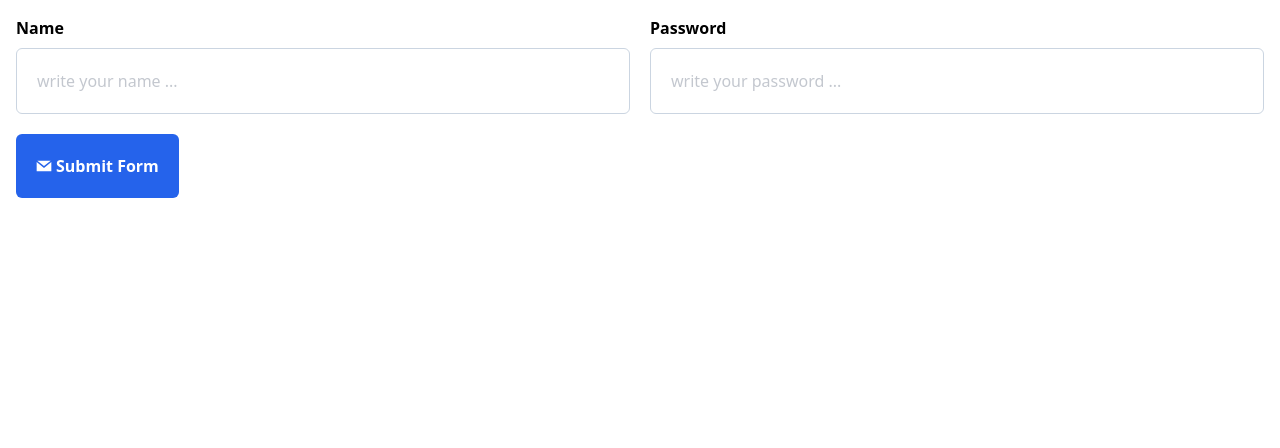
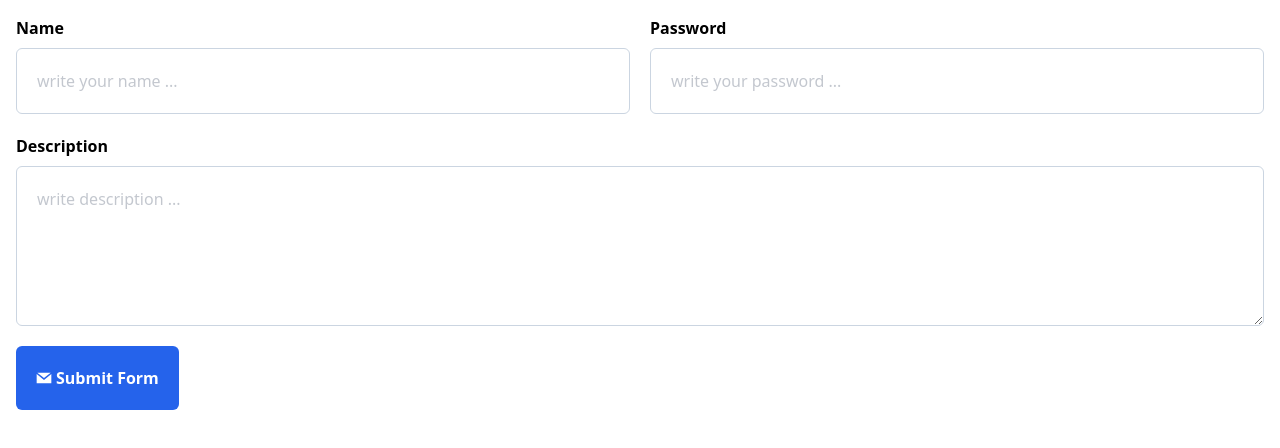
Before and after one commit to IrsyadNafiA/cashier, a React (Vite) app: page /testingform in a window 1280 px wide. Shown: the top 448 px of the page. Built offline with nearby package versions, Linux system fonts and the light colour scheme.

Commit message:
component input done

```diff
--- a/package.json
+++ b/package.json
@@ -10,6 +10,7 @@
     "preview": "vite preview"
   },
   "dependencies": {
+    "classnames": "^2.5.1",
     "framer-motion": "^11.2.2",
     "postcss-cli": "^11.0.0",
     "prop-types": "^15.8.1",
--- a/src/components/utilities/Forms.jsx
+++ b/src/components/utilities/Forms.jsx
@@ -4,8 +4,18 @@ import { useFormContext } from "react-hook-form";
 import { MdError } from "react-icons/md";
 import { findInputError } from "./findInputError";
 import { isFormInvalid } from "./isFormInvalid";
+import classNames from "classnames";
 
-export const Input = ({ label, type, id, placeholder, validation, name }) => {
+export const Input = ({
+  label,
+  type,
+  id,
+  placeholder,
+  validation,
+  name,
+  multiline,
+  className,
+}) => {
   const {
     register,
     formState: { errors },
@@ -13,9 +23,11 @@ export const Input = ({ label, type, id, placeholder, validation, name }) => {
 
   const inputError = findInputError(errors, name);
   const isInvalid = isFormInvalid(inputError);
+  const input_tailwind =
+    "p-5 font-medium rounded-md w-full border border-slate-300 placeholder:opacity-60";
 
   return (
-    <div className="flex flex-col w-full gap-2">
+    <div className={classNames("flex flex-col w-full gap-2", className)}>
       <div className="flex justify-between">
         <label htmlFor={id} className="font-semibold capitalize">
           {label}
@@ -29,13 +41,26 @@ export const Input = ({ label, type, id, placeholder, validation, name }) => {
           )}
         </AnimatePresence>
       </div>
+      {multiline ? (
+        <textarea
+          id={id}
+          type={type}
+          className={classNames(
+            input_tailwind,
+            "min-h-[10rem] max-h-[20rem] resize-y"
+          )}
+          placeholder={placeholder}
+          {...register(`${name}`, validation)}
+        ></textarea>
+      ) : (
         <input
           id={id}
           type={type}
-        className="w-full p-5 font-medium border rounded-md border-slate-300 placeholder:opacity-60"
+          className={classNames(input_tailwind)}
           placeholder={placeholder}
           {...register(name, validation)}
         />
+      )}
     </div>
   );
 };
@@ -66,6 +91,8 @@ Input.propTypes = {
   id: PropTypes.string,
   validation: PropTypes.object,
   name: PropTypes.string,
+  multiline: PropTypes.bool,
+  className: PropTypes.string,
 };
 
 InputError.propTypes = {
--- a/src/components/utilities/inputValidation.jsx
+++ b/src/components/utilities/inputValidation.jsx
@@ -33,3 +33,21 @@ export const PasswordValidation = {
     },
   },
 };
+
+export const TextareaValidation = {
+  name: "description",
+  label: "description",
+  multiline: true,
+  id: "description",
+  placeholder: "write description ...",
+  validation: {
+    required: {
+      value: true,
+      message: "required",
+    },
+    maxLength: {
+      value: 200,
+      message: "200 characters max",
+    },
+  },
+};
--- a/src/pages/Auth/index.jsx
+++ b/src/pages/Auth/index.jsx
@@ -1,4 +1,4 @@
-import { useForm } from "react-hook-form";
+import { useForm, FormProvider } from "react-hook-form";
 import { Link, useNavigate } from "react-router-dom";
 import { users } from "../../api/Users";
 import { AuthContext } from "./AuthContext";
@@ -36,6 +36,7 @@ const Login = () => {
   return (
     <div className="bg-lime-400 w-full h-screen flex flex-col justify-center items-center">
       <h1 className="text-3xl font-bold">LOGIN</h1>
+      <FormProvider></FormProvider>
       <form onSubmit={handleSubmit(onSubmit)}>
         <div className="form-control">
           <label>Email</label>
--- a/src/pages/testingForm.jsx
+++ b/src/pages/testingForm.jsx
@@ -3,8 +3,10 @@ import { Input } from "../components/utilities/Forms";
 import { GrMail } from "react-icons/gr";
 import {
   PasswordValidation,
+  TextareaValidation,
   UsernameValidation,
 } from "../components/utilities/inputValidation";
+
 function TestingForm() {
   const methods = useForm();
 
@@ -23,6 +25,11 @@ function TestingForm() {
         <div className="grid gap-5 md:grid-cols-2">
           <Input {...UsernameValidation} />
           <Input {...PasswordValidation} />
+          <Input
+            {...TextareaValidation}
+            className="md:col-span-2"
+            multiline={true}
+          />
         </div>
         <div className="mt-5">
           <button
```
Also changed, not shown: 1 other file (tests, documents, lock files or other folders). Lines whose indentation alone changed are shown as unchanged.
